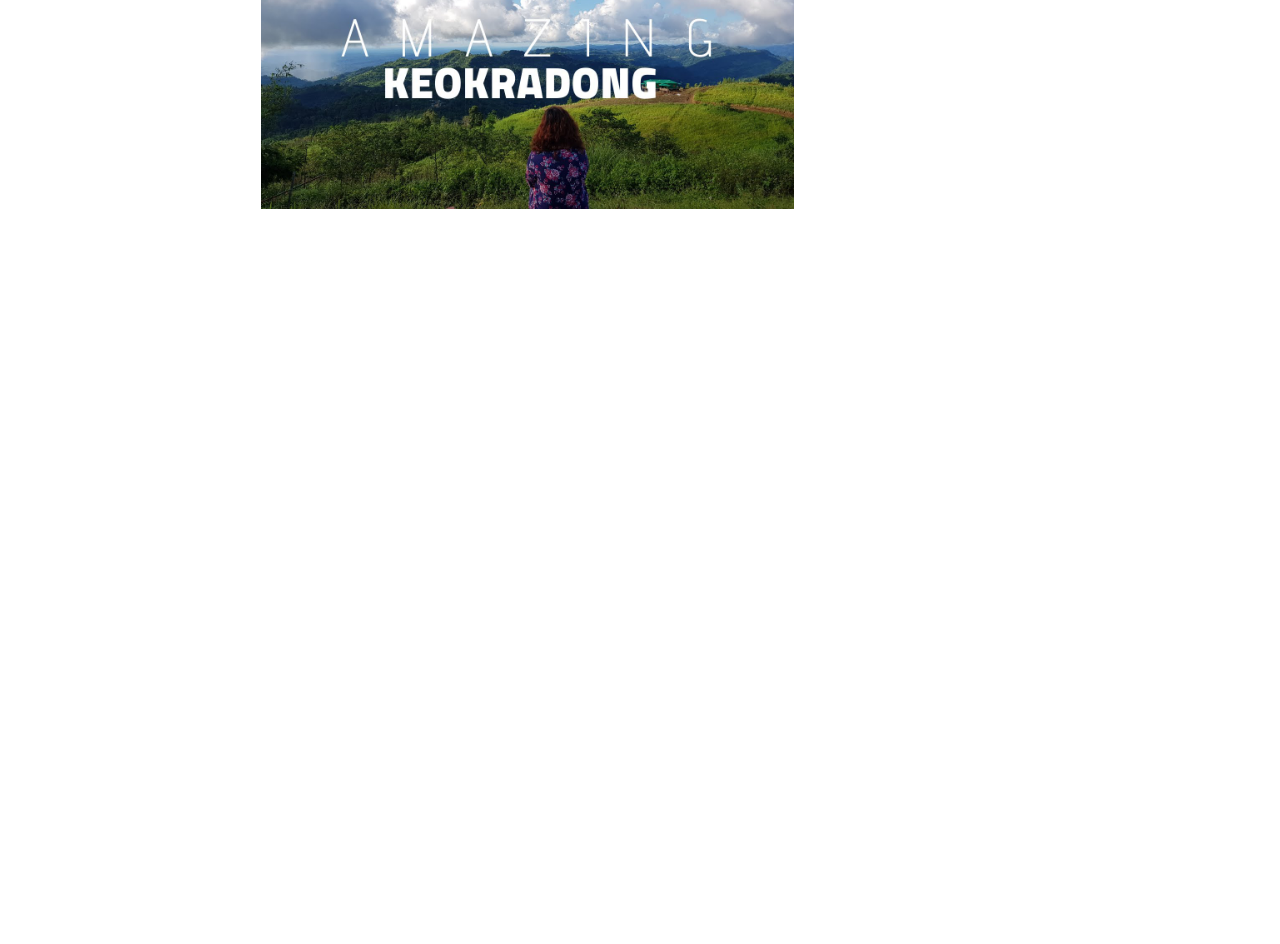
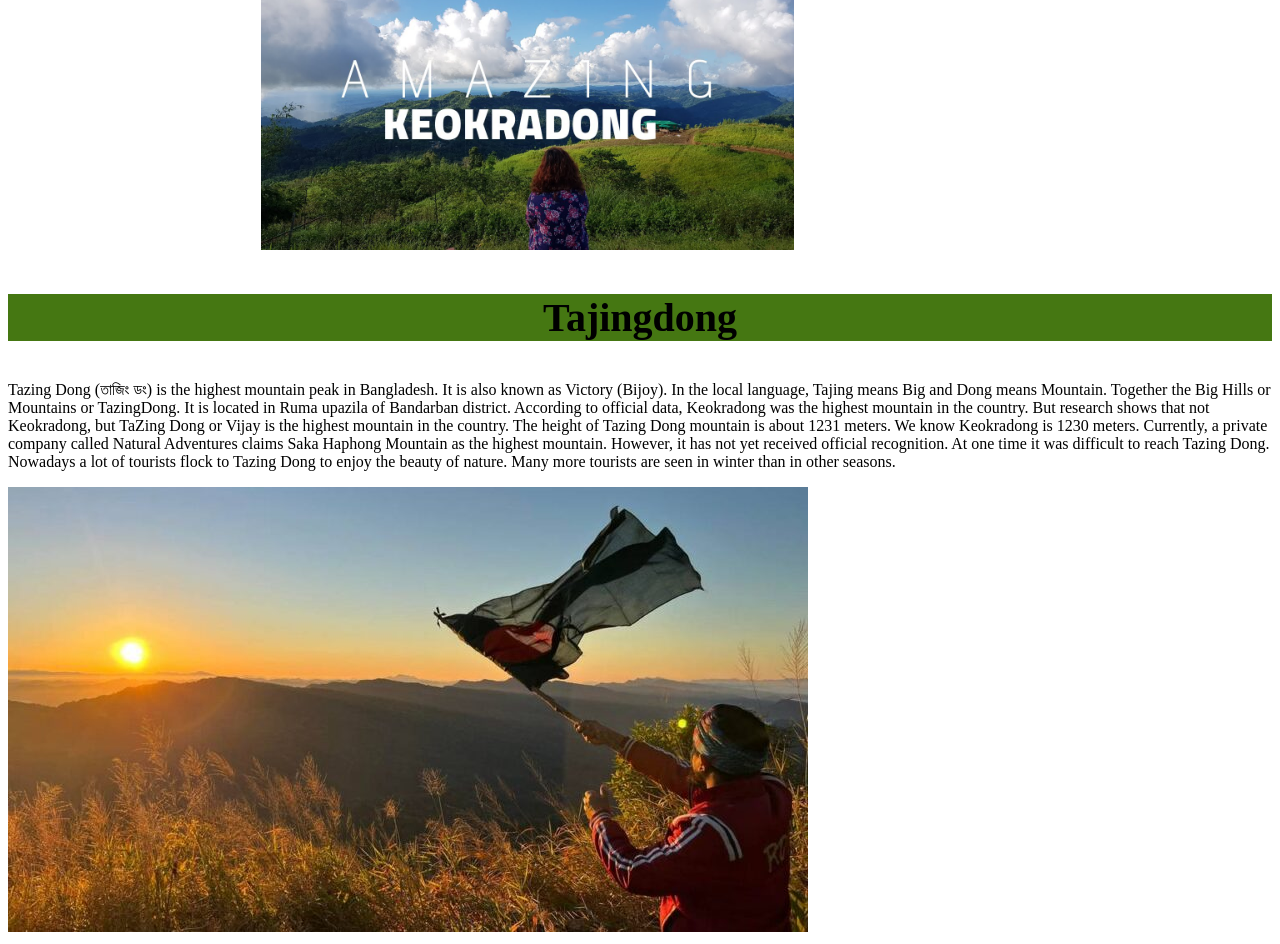
Before and after one commit to Ovijitnath/my-first-repo, a plain HTML site: page index.html in a window 1280 px wide. Shown: the part 481-1425 px from the top of the page. Before the commit the page ends 800 px from the top, so only its background shows below. Drawn offline with Linux system fonts and the light colour scheme.

Commit message:
tajingdong p ang img added

```diff
--- a/index.html
+++ b/index.html
@@ -22,6 +22,18 @@
         </p>
     <img class="keoimage" src="images/keokaradongImage.jpg" alt="an image of Keokaradong">
 </div>
+    <div>
+        <h3 id="Taji">Tajingdong</h3>
+        <p>
+            Tazing Dong (তাজিং ডং) is the highest mountain peak in Bangladesh. It is also known as Victory (Bijoy). In the local language, Tajing means Big and Dong means Mountain. Together the Big Hills or Mountains or TazingDong. It is located in Ruma upazila of Bandarban district.
 
+            According to official data, Keokradong was the highest mountain in the country. But research shows that not Keokradong, but TaZing Dong or Vijay is the highest mountain in the country. The height of Tazing Dong mountain is about 1231 meters. We know Keokradong is 1230 meters.
+
+            Currently, a private company called Natural Adventures claims Saka Haphong Mountain as the highest mountain. However, it has not yet received official recognition.
+
+            At one time it was difficult to reach Tazing Dong. Nowadays a lot of tourists flock to Tazing Dong to enjoy the beauty of nature. Many more tourists are seen in winter than in other seasons.
+        </p>
+        <img src="images/tajingdong.jpg" alt="an image of Tajingdong">
+    </div>
 </body>
 </html>
--- a/style.css
+++ b/style.css
@@ -7,6 +7,7 @@
     text-decoration: double;
     text-align: center;
     background-color: rgb(147, 174, 120);
+    font-size: 40px;
 
 }
 .keoimage{
@@ -16,3 +17,8 @@
    margin-left: 20%;
 
 }
+#Taji{
+    background-color: rgb(69, 119, 18);
+    text-align: center;
+    font-size: 40px;
+}
```
Also changed, not shown: images/tajingdong.jpg (added).
